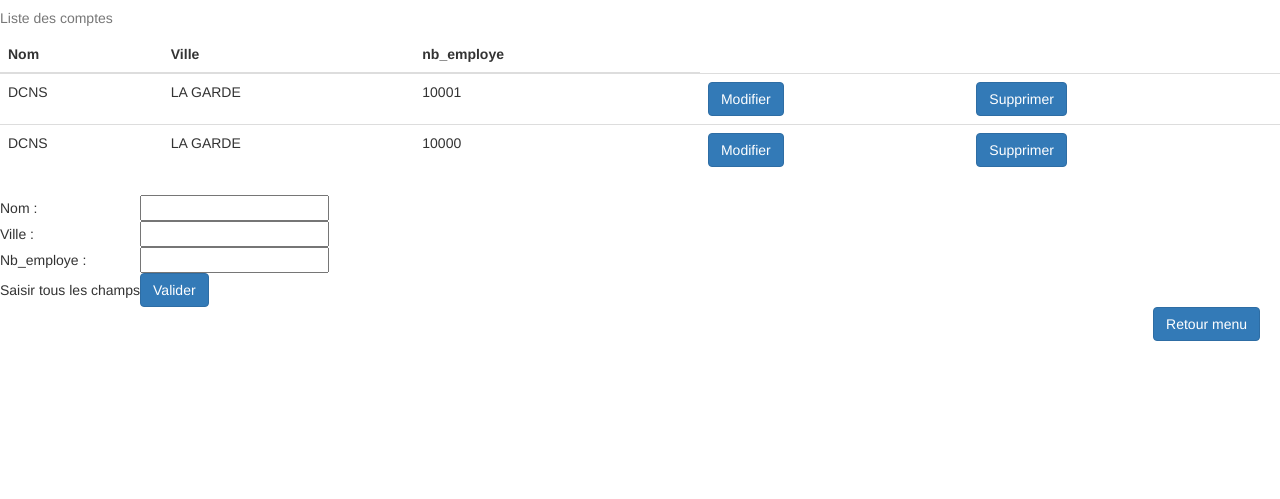
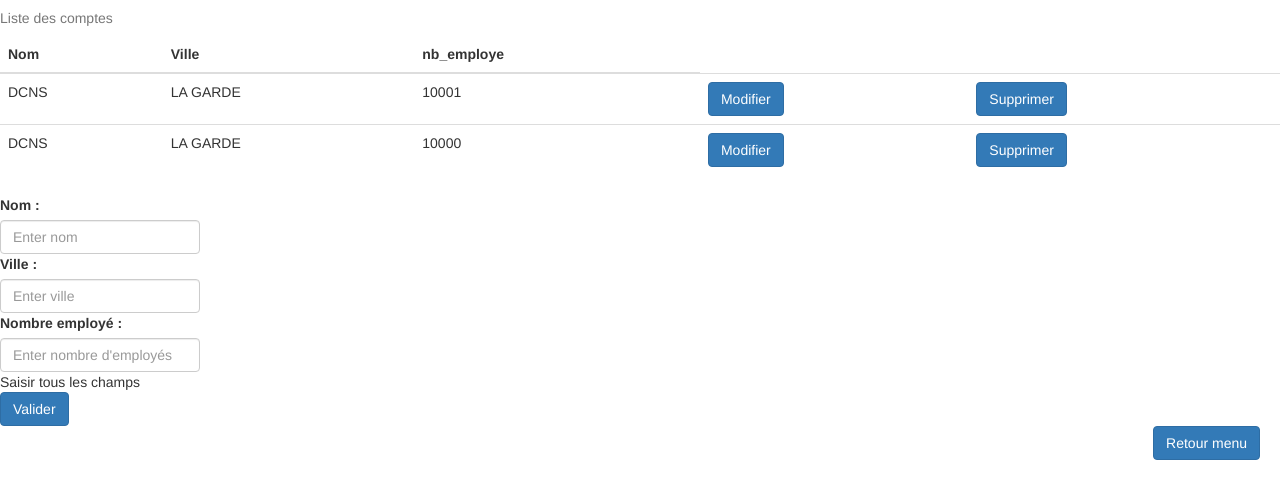
Before and after one commit to LuppoQuentin/platformeRecrutement, a PHP site: page /plateformeRecrutement/site/Entreprise/page/entreprise.php in a window 1280 px wide. Shown: the top 499 px of the page. Run offline with PHP 8.4, Linux system fonts and the light colour scheme; data comes from the database, SQL or seed files in the repository.

Commit message:
Modif page entreprise

```diff
--- a/back_office/gestion/entreprise/insertEntreprise.php
+++ b/back_office/gestion/entreprise/insertEntreprise.php
@@ -11,9 +11,9 @@ if (!isset($_SESSION['start']))
     $_SESSION['start']=True;
 }
 include('../../templates/connexion.php');
-include('/../../templates/config.php');
-include_once('/../../class/Entreprise.php');
-include_once('/../../class/EntrepriseManagement.php');
+include('../../templates/config.php');
+include_once('../../class/Entreprise.php');
+include_once('../../class/EntrepriseManagement.php');
 $entreprise = new entreprise($_POST['nom'],$_POST['ville'],$_POST['nb_employe']);
 $verif = $entreprise->verifObject();
 foreach ($verif as $key => $value){
--- a/back_office/gestion/entreprise/updateEntreprise.php
+++ b/back_office/gestion/entreprise/updateEntreprise.php
@@ -28,7 +28,7 @@ if(!isset($errorInsert)) {
     $base->updateEntreprise($entreprise);
     unset($_SESSION['start']);
     // le header ici fait que la session n'est lus active apres
-    header('location:  ../../site/Entreprise/page/prive.php');
+    header('location:  ../../site/Entreprise/page/entreprise.php');
     exit();
 } else {
     $_POST['ID_ENTREPRISE']=$entreprise->getId();
--- a/back_office/site/Entreprise/page/entreprise.php
+++ b/back_office/site/Entreprise/page/entreprise.php
@@ -54,12 +54,26 @@ $data = $request->execute();
 </table class="table">
     <body>
         <form method="post" action="./gestion/entreprise/insertEntreprise.php">
-            <table>
-                <tr><td>Nom : </td><td><input type="text" name="nom"/></td></tr>
-                <tr><td>Ville : </td><td><input name="ville"/></td><td></td></tr>
-                <tr><td>Nb_employe : </td><td><input type="text" name="nb_employe" /></td><td></td></tr>
-                <tr><td>Saisir tous les champs</td><td><button style="display: block;" type="submit" class="btn btn-primary" name="submit">Valider</button><td></tr>
-            </table>
+
+
+            <div class="form" >
+                <div class="form">
+                    <label for="email">Nom :</label>
+                    <input style="width: 200px;" type="text" class="form-control" id="nom" name="nom" aria-describedby="loginHelp" placeholder="Enter nom" value="">
+                </div>
+                <div class="form">
+                    <label for="login">Ville :</label>
+                    <input style="width: 200px;" type="text" class="form-control" name="ville" placeholder="Enter ville" value="">
+                </div>
+                <div class="form">
+                    <label for="login">Nombre employé :</label>
+                    <input style="width: 200px;" type="text" class="form-control" name="nb_employe" placeholder="Enter nombre d'employés" value="">
+                </div>
+                <div class="form">
+                    <td>Saisir tous les champs</td><td><button style="display: block;" type="submit" class="btn btn-primary" name="submit">Valider</button><td>
+                </div>
+            </div>
+
         </form>
         <form action="./site/menu.php" method="post">
             <button style="float:right ;margin-right:20px;" type="submit" class="btn btn-primary" name="Menu">Retour menu</button>
```
